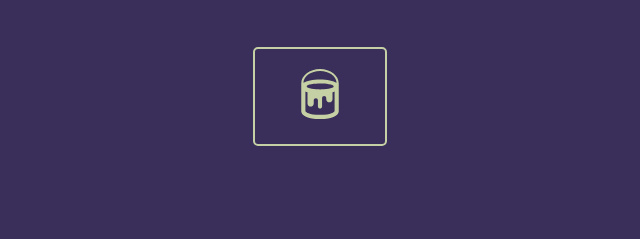
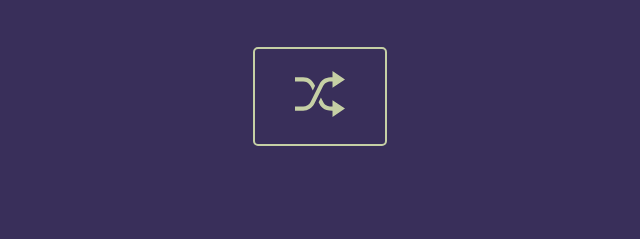
Before and after one commit to carlosaguado04/randomcolorgenerator, a plain HTML site: page index.html in a window 1280 px wide. Shown: the part 368-607 px from the top of the page, 320-960 px from the left. Drawn offline with Linux system fonts and the light colour scheme; a web font is replaced by a local one.

Commit message:
newbutton

```diff
--- a/index.html
+++ b/index.html
@@ -40,16 +40,7 @@
             <h1>Background Color : <span class="color">#392F5A</span></h1>
 
             <button class="btn btn-hero" id="btn">
-                <svg
-                    xmlns="http://www.w3.org/2000/svg"
-                    width="50"
-                    height="50"
-                    viewBox="0 0 24 24"
-                >
-                    <path
-                        d="M12.031 0c-5.064 0-9.031 3.075-9.031 7v13.253c0 1.994 3 3.747 9.029 3.747 5.94 0 8.971-1.745 8.971-3.747v-13.253c0-3.925-3.939-7-8.969-7zm0 1c4.295 0 7.686 2.437 7.943 5.612-1.501-.958-4.505-1.612-7.974-1.612-3.467 0-6.472.654-7.975 1.612.261-3.175 3.678-5.612 8.006-5.612zm.047 8.781c-2.053 0-6.489-.39-6.489-1.391 0-1.01 3.986-1.39 6.489-1.39 2.568 0 6.512.39 6.512 1.391 0 1.01-4.41 1.39-6.512 1.39zm-.049 12.219c-5.397 0-6.966-1.481-7.029-1.747v-9.508c.3.152.632.294 1 .423v5.332c0 .829.672 1.5 1.5 1.5s1.5-.671 1.5-1.5v-1.5c0-.552.447-1 1-1s1 .448 1 1v3c0 .552.447 1 1 1s1-.448 1-1v-4c0-.552.447-1 1-1s1 .448 1 1v.5c0 .829.672 1.5 1.5 1.5s1.5-.671 1.5-1.5v-3.33c.369-.129.699-.272 1-.424l.002 9.5c-.066.273-1.627 1.754-6.973 1.754z"
-                    />
-                </svg>
+       <svg xmlns="http://www.w3.org/2000/svg" width="50" height="50" viewBox="0 0 24 24"><path d="M18 9v-3c-1 0-3.308-.188-4.506 2.216l-4.218 8.461c-1.015 2.036-3.094 3.323-5.37 3.323h-3.906v-2h3.906c1.517 0 2.903-.858 3.58-2.216l4.218-8.461c1.356-2.721 3.674-3.323 6.296-3.323v-3l6 4-6 4zm-9.463 1.324l1.117-2.242c-1.235-2.479-2.899-4.082-5.748-4.082h-3.906v2h3.906c2.872 0 3.644 2.343 4.631 4.324zm15.463 8.676l-6-4v3c-3.78 0-4.019-1.238-5.556-4.322l-1.118 2.241c1.021 2.049 2.1 4.081 6.674 4.081v3l6-4z"/></svg>
             </button>
         </div>
         <footer>
```
Also changed, not shown: assets/iconmonstr-media-control-55.svg (added).
